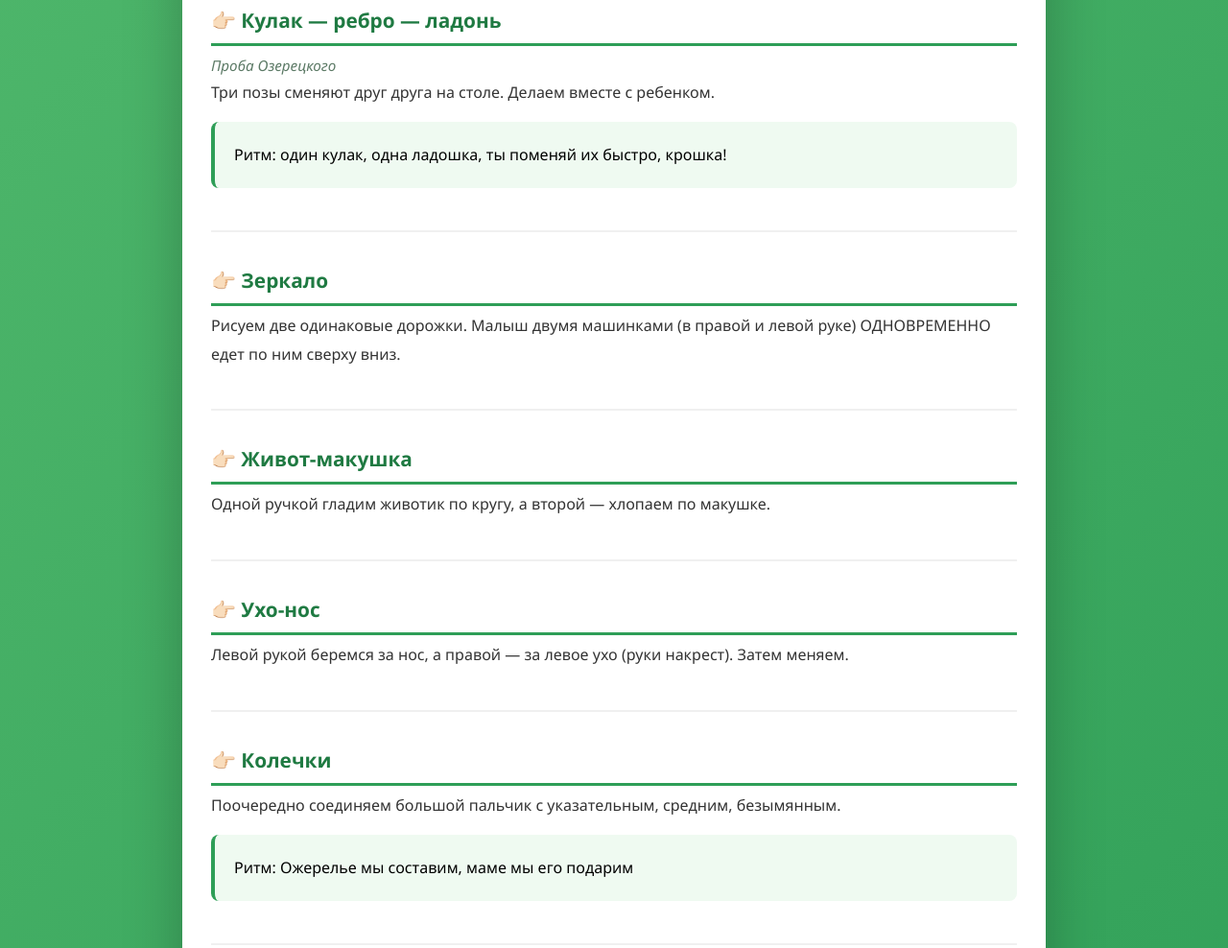
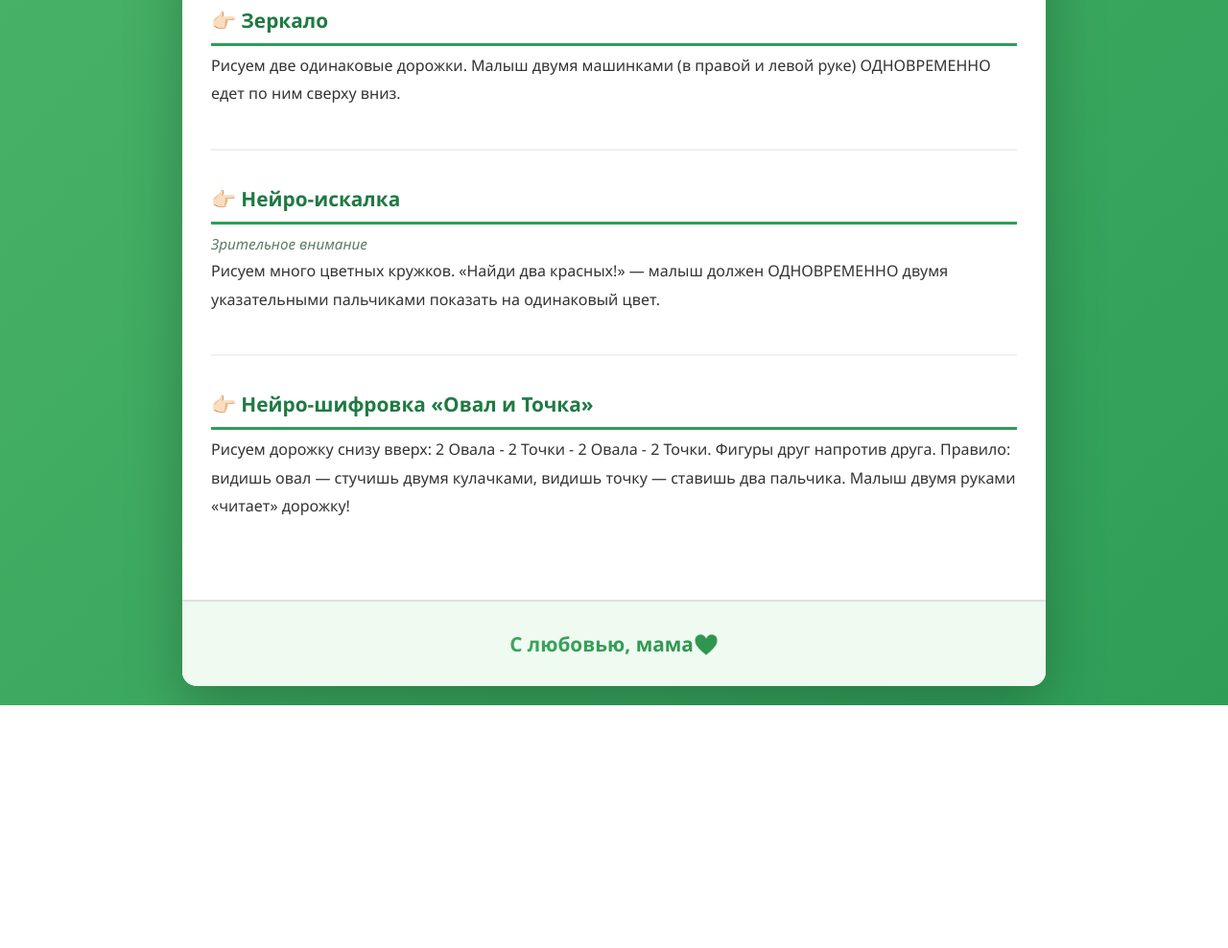
Before and after one commit to mazurenkodarya0-bit/Ms, a plain HTML site: page index.html in a window 1280 px wide. Shown: the part 3220-4208 px from the top of the page at 96% size. After the commit the page ends 3955 px from the top, so only its background shows below. Drawn offline with Linux system fonts and the light colour scheme.

Commit message:
Add files via upload

```diff
--- a/index.html
+++ b/index.html
@@ -170,31 +170,8 @@
         </div>
 
         <div class="section">
-            <h2>👉🏻 Кулак — ребро — ладонь</h2>
-            <p class="sub">Проба Озерецкого</p>
-            <p class="text">Три позы сменяют друг друга на столе. Делаем вместе с ребенком.</p>
-            <div class="info-box">Ритм: один кулак, одна ладошка, ты поменяй их быстро, крошка!</div>
-        </div>
-
-        <div class="section">
             <h2>👉🏻 Зеркало</h2>
             <p class="text">Рисуем две одинаковые дорожки. Малыш двумя машинками (в правой и левой руке) ОДНОВРЕМЕННО едет по ним сверху вниз.</p>
-        </div>
-
-        <div class="section">
-            <h2>👉🏻 Живот-макушка</h2>
-            <p class="text">Одной ручкой гладим животик по кругу, а второй — хлопаем по макушке.</p>
-        </div>
-
-        <div class="section">
-            <h2>👉🏻 Ухо-нос</h2>
-            <p class="text">Левой рукой беремся за нос, а правой — за левое ухо (руки накрест). Затем меняем.</p>
-        </div>
-
-        <div class="section">
-            <h2>👉🏻 Колечки</h2>
-            <p class="text">Поочередно соединяем большой пальчик с указательным, средним, безымянным.</p>
-            <div class="info-box">Ритм: Ожерелье мы составим, маме мы его подарим</div>
         </div>
 
         <div class="section">
```
